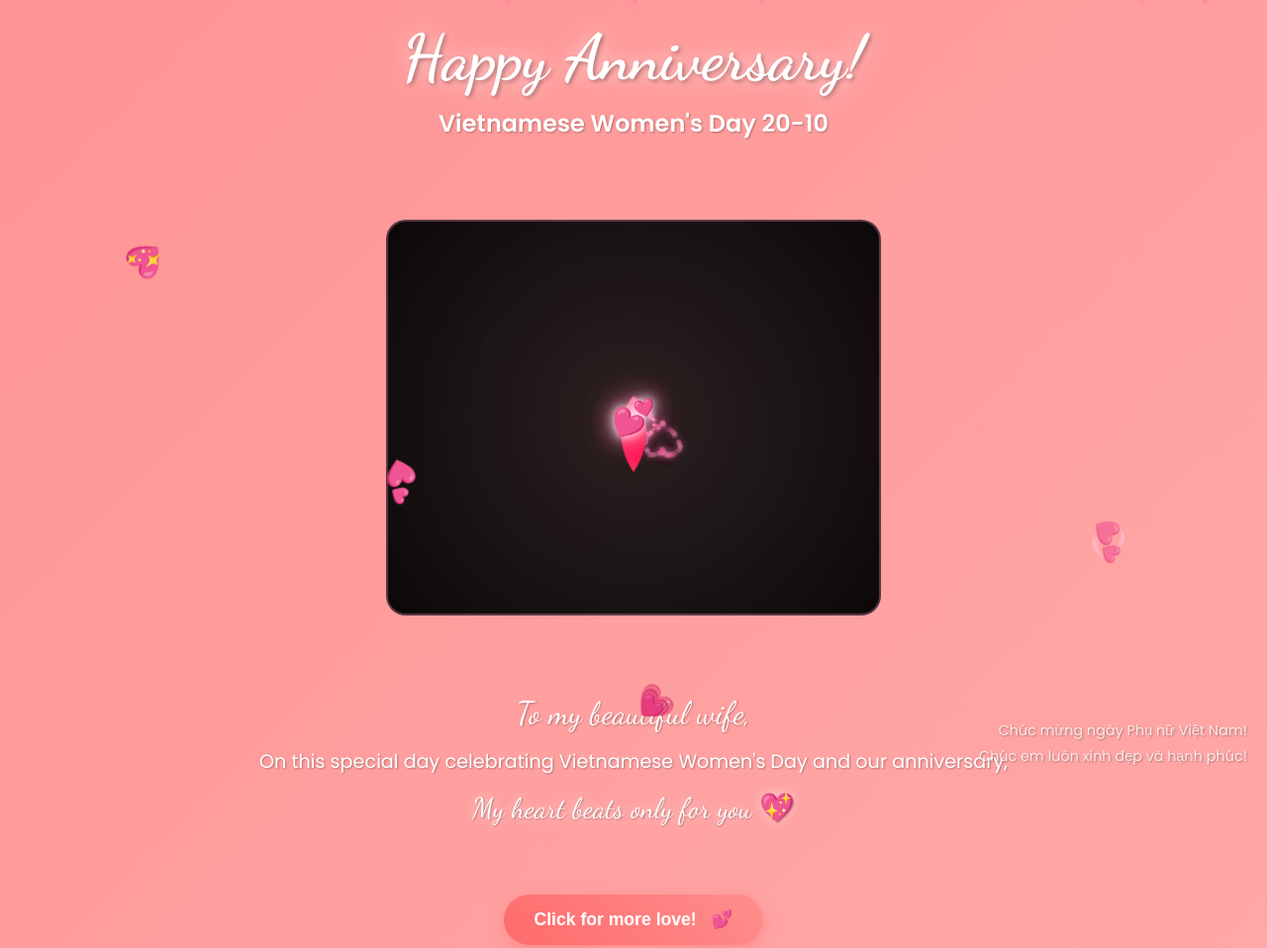
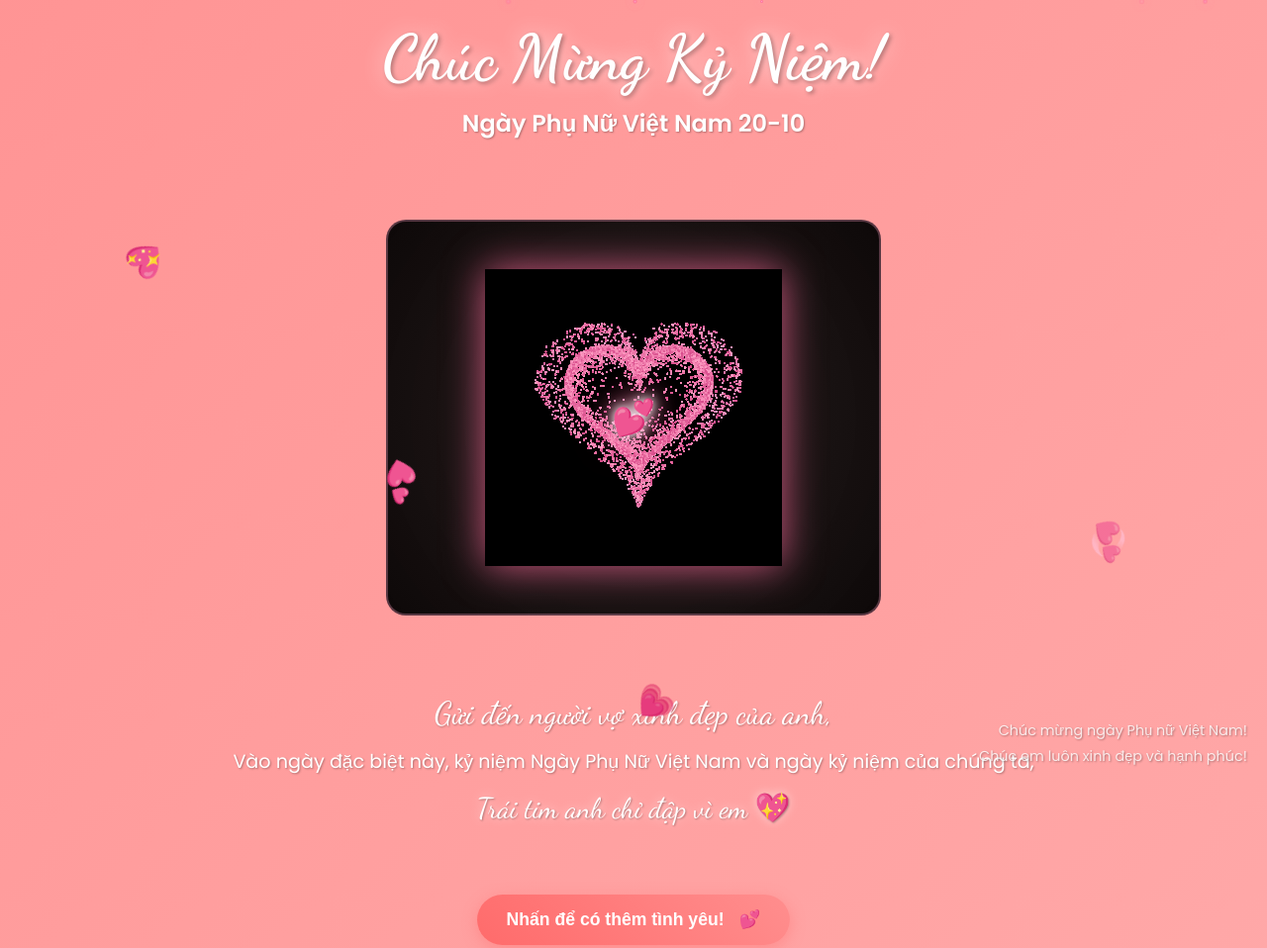
Before and after one commit to Thanhchow/anniversary-heart, a plain HTML site: page index.html in a window 1280 px wide. Shown: the whole page at 99% size. Drawn offline with nearby package versions, Linux system fonts and the light colour scheme; animation ran at ten frames a second.

Commit message:
Add files via upload

```diff
--- a/index.html
+++ b/index.html
@@ -1,9 +1,9 @@
 <!DOCTYPE html>
-<html lang="en">
+<html lang="vi">
 <head>
     <meta charset="UTF-8">
     <meta name="viewport" content="width=device-width, initial-scale=1.0">
-    <title>Happy Anniversary & Vietnamese Women's Day 💕</title>
+    <title>Chúc Mừng Kỷ Niệm & Ngày Phụ Nữ Việt Nam 💕</title>
     <link rel="stylesheet" href="style.css">
     <link href="https://fonts.googleapis.com/css2?family=Dancing+Script:wght@400;600;700&family=Poppins:wght@300;400;600&display=swap" rel="stylesheet">
     <script src="https://code.jquery.com/jquery-3.6.0.min.js"></script>
@@ -26,14 +26,14 @@
 
         <!-- Main content -->
         <div class="content">
-            <h1 class="title">Happy Anniversary!</h1>
-            <h2 class="subtitle">Vietnamese Women's Day 20-10</h2>
+            <h1 class="title">Chúc Mừng Kỷ Niệm!</h1>
+            <h2 class="subtitle">Ngày Phụ Nữ Việt Nam 20-10</h2>
 
-            <!-- MATLAB-Inspired Heartbeat Animation -->
+            <!-- Heart GIF Animation -->
             <div class="heart-container">
                 <div class="heartbeat-canvas">
-                    <!-- Mathematical heart shape -->
-                    <div class="mathematical-heart"></div>
+                    <!-- Heart GIF -->
+                    <img src="heart.gif" alt="Trái Tim Đập" class="heart-gif">
                     <!-- Heart inner content -->
                     <div class="heart-inner">
                         <div class="heart-text">💕</div>
@@ -43,9 +43,9 @@
 
             <!-- Romantic message -->
             <div class="message">
-                <p class="romantic-text">To my beautiful wife,</p>
-                <p class="anniversary-text">On this special day celebrating Vietnamese Women's Day and our anniversary,</p>
-                <p class="love-text">My heart beats only for you 💖</p>
+                <p class="romantic-text">Gửi đến người vợ xinh đẹp của anh,</p>
+                <p class="anniversary-text">Vào ngày đặc biệt này, kỷ niệm Ngày Phụ Nữ Việt Nam và ngày kỷ niệm của chúng ta,</p>
+                <p class="love-text">Trái tim anh chỉ đập vì em 💖</p>
             </div>
 
             <!-- Floating hearts -->
@@ -59,7 +59,7 @@
 
             <!-- Interactive button -->
             <button class="love-button" id="loveButton">
-                <span class="button-text">Click for more love!</span>
+                <span class="button-text">Nhấn để có thêm tình yêu!</span>
                 <span class="button-heart">💕</span>
             </button>
         </div>
--- a/script.js
+++ b/script.js
@@ -37,8 +37,8 @@ $(document).ready(function() {
     // Add sparkle effects
     setInterval(addSparkle, 2000);
 
-    // Start the MATLAB-inspired heartbeat animation
-    startMatlabHeartbeatAnimation();
+    // Start the particle animation around the GIF
+    startParticleAnimation();
 });
 
 function initializePage() {
@@ -50,50 +50,10 @@ function initializePage() {
     $('.vietnamese-text').hide().delay(2000).fadeIn(1500);
 }
 
-// MATLAB-Inspired Heartbeat Animation - Fixed
-function startMatlabHeartbeatAnimation() {
-    // Mathematical heart parametric equations (inspired by MATLAB code)
-    function generateHeartPoints(numPoints) {
-        const points = [];
-        for (let i = 0; i < numPoints; i++) {
-            const t = Math.random() * Math.PI * 2;
-            // Parametric heart equations from MATLAB
-            const x = 16 * Math.pow(Math.sin(t), 3);
-            const y = 13 * Math.cos(t) - 5 * Math.cos(2 * t) - 2 * Math.cos(3 * t) - Math.cos(4 * t);
-            points.push({ x: x, y: y, t: t });
-        }
-        return points;
-    }
-
-    // Radial diffusion function (inspired by MATLAB rFunc1 and rFunc2)
-    function applyRadialDiffusion(point, radius) {
-        const distance = Math.sqrt(point.x * point.x + point.y * point.y);
-        const diffusionFactor = radius / 1.2 / Math.pow(distance + 1, 1.8);
-        const randomFactor = Math.random() / 10;
-
-        return {
-            x: diffusionFactor * point.x + point.x + randomFactor,
-            y: diffusionFactor * point.y + point.y + randomFactor
-        };
-    }
-
-    // Color function (inspired by MATLAB cFunc)
-    function generateHeartColor() {
-        const baseColor = [255, 158, 196]; // RGB values
-        const variation = [-39, -81, -56]; // Color variation
-        const randomFactor = Math.random();
-
-        return `rgb(${
-            Math.max(0, Math.min(255, baseColor[0] + variation[0] * randomFactor))
-        }, ${
-            Math.max(0, Math.min(255, baseColor[1] + variation[1] * randomFactor))
-        }, ${
-            Math.max(0, Math.min(255, baseColor[2] + variation[2] * randomFactor))
-        })`;
-    }
-
-    // Create particles periodically
-    function createHeartbeatParticles() {
+// Particle Animation around Heart GIF
+function startParticleAnimation() {
+    // Create particles periodically around the GIF
+    function createHeartParticles() {
         const canvas = $('.heartbeat-canvas');
         if (canvas.length === 0) return; // Safety check
 
@@ -101,20 +61,21 @@ function startMatlabHeartbeatAnimation() {
         const centerX = canvasRect.width / 2;
         const centerY = canvasRect.height / 2;
 
-        // Generate heart points (inspired by MATLAB tFunc and dFunc)
-        const heartPoints = generateHeartPoints(100); // Reduced for better performance
-
-        heartPoints.forEach((point, index) => {
+        // Create particles around the heart GIF
+        for (let i = 0; i < 50; i++) {
             setTimeout(() => {
-                // Apply radial diffusion
-                const diffusedPoint = applyRadialDiffusion(point, 15 + Math.random() * 20);
+                // Random position around the center
+                const angle = Math.random() * Math.PI * 2;
+                const distance = 50 + Math.random() * 100;
+                const x = centerX + Math.cos(angle) * distance;
+                const y = centerY + Math.sin(angle) * distance;
 
                 // Create particle
                 const particle = $('<div class="particle"></div>');
                 particle.css({
-                    left: centerX + diffusedPoint.x + 'px',
-                    top: centerY + diffusedPoint.y + 'px',
-                    background: generateHeartColor(),
+                    left: x + 'px',
+                    top: y + 'px',
+                    background: `rgb(${255}, ${158 + Math.random() * 50}, ${196 + Math.random() * 30})`,
                     animationDelay: Math.random() * 1 + 's',
                     animationDuration: (2 + Math.random() * 1) + 's',
                     zIndex: 5
@@ -128,18 +89,15 @@ function startMatlabHeartbeatAnimation() {
                         $(this).remove();
                     });
                 }, 3000);
-            }, index * 5); // Faster staggered creation
-        });
+            }, i * 20); // Staggered creation
+        }
     }
 
     // Start particle generation loop
-    setInterval(createHeartbeatParticles, 2000); // Create particles every 2 seconds
+    setInterval(createHeartParticles, 3000); // Create particles every 3 seconds
 
     // Initial particle burst
-    setTimeout(createHeartbeatParticles, 500);
-
-    // Additional particle burst for immediate visibility
-    setTimeout(createHeartbeatParticles, 1000);
+    setTimeout(createHeartParticles, 1000);
 }
 
 function createHeartExplosion() {
@@ -182,11 +140,11 @@ function createHeartExplosion() {
 
 function showLoveMessage() {
     const messages = [
-        "I love you more than words can express! 💕",
-        "You are my everything! 💖",
-        "Forever and always! 💗",
-        "My heart belongs to you! 💝",
-        "You make my world beautiful! 💘"
+        "Anh yêu em hơn cả lời nói có thể diễn tả! 💕",
+        "Em là tất cả của anh! 💖",
+        "Mãi mãi và luôn luôn! 💗",
+        "Trái tim anh thuộc về em! 💝",
+        "Em làm thế giới của anh trở nên đẹp đẽ! 💘"
     ];
 
     const randomMessage = messages[Math.floor(Math.random() * messages.length)];
@@ -225,7 +183,11 @@ function showSpecialMessage() {
         "Em là tình yêu của anh! 💕",
         "Anh yêu em rất nhiều! 💖",
         "Chúc em ngày 20-10 vui vẻ! 💗",
-        "Em là người phụ nữ tuyệt vời nhất! 💝"
+        "Em là người phụ nữ tuyệt vời nhất! 💝",
+        "Em là ánh sáng trong cuộc đời anh! 💘",
+        "Cảm ơn em vì đã là vợ của anh! 💓",
+        "Em là niềm hạnh phúc của anh! 💞",
+        "Anh sẽ yêu em mãi mãi! 💟"
     ];
 
     const randomMessage = vietnameseMessages[Math.floor(Math.random() * vietnameseMessages.length)];
--- a/style.css
+++ b/style.css
@@ -154,58 +154,29 @@ body {
     border-radius: 20px;
     overflow: hidden;
     border: 2px solid rgba(255, 158, 196, 0.3);
+    display: flex;
+    align-items: center;
+    justify-content: center;
 }
 
-/* Mathematical heart shape - more visible */
-.mathematical-heart {
-    position: absolute;
-    top: 50%;
-    left: 50%;
-    transform: translate(-50%, -50%);
-    width: 120px;
-    height: 100px;
-    background:
-        radial-gradient(circle at 30% 20%, rgba(255, 255, 255, 0.4) 0%, transparent 50%),
-        linear-gradient(135deg, #ff6b9d 0%, #ff4d7a 25%, #ff2d5a 50%, #ff1a4d 75%, #e91e63 100%);
-    clip-path: path('M60,100 C80,70 70,40 60,30 C50,40 40,70 60,100 Z');
-    animation: heartbeatPulse 1.2s cubic-bezier(0.4, 0, 0.2, 1) infinite;
+/* Heart GIF styling */
+.heart-gif {
+    max-width: 300px;
+    max-height: 300px;
+    width: auto;
+    height: auto;
     z-index: 10;
-    box-shadow:
-        0 0 20px rgba(255, 107, 157, 0.8),
-        0 0 40px rgba(255, 77, 122, 0.6),
-        0 0 60px rgba(255, 45, 90, 0.4),
-        inset 0 0 15px rgba(255, 255, 255, 0.3);
+    filter: drop-shadow(0 0 20px rgba(255, 107, 157, 0.8));
+    animation: heartGlow 2s ease-in-out infinite alternate;
 }
 
-/* Heartbeat pulse animation */
-@keyframes heartbeatPulse {
-    0%, 100% {
-        transform: translate(-50%, -50%) scale(1);
-        filter: brightness(1) saturate(1);
+/* Heart glow animation */
+@keyframes heartGlow {
+    0% {
+        filter: drop-shadow(0 0 20px rgba(255, 107, 157, 0.8)) brightness(1);
     }
-    15% {
-        transform: translate(-50%, -50%) scale(1.15);
-        filter: brightness(1.1) saturate(1.2);
-    }
-    30% {
-        transform: translate(-50%, -50%) scale(1.25);
-        filter: brightness(1.2) saturate(1.3);
-    }
-    45% {
-        transform: translate(-50%, -50%) scale(1.1);
-        filter: brightness(1.05) saturate(1.1);
-    }
-    60% {
-        transform: translate(-50%, -50%) scale(1.2);
-        filter: brightness(1.15) saturate(1.25);
-    }
-    75% {
-        transform: translate(-50%, -50%) scale(1.05);
-        filter: brightness(1.02) saturate(1.05);
-    }
-    90% {
-        transform: translate(-50%, -50%) scale(1.1);
-        filter: brightness(1.08) saturate(1.15);
+    100% {
+        filter: drop-shadow(0 0 30px rgba(255, 107, 157, 1)) brightness(1.1);
     }
 }
 
```
Also changed, not shown: heart.gif (added), 1 other file.
